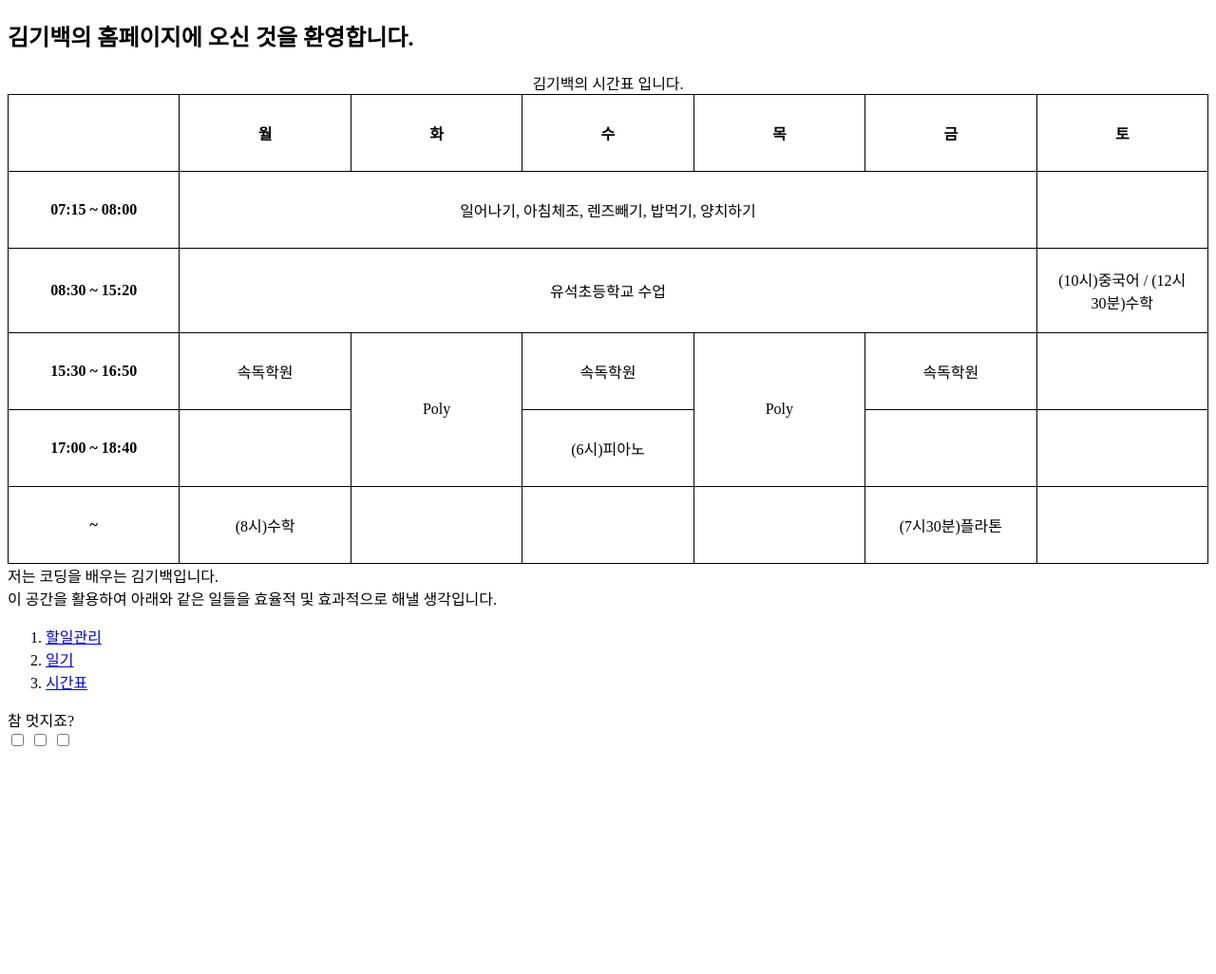
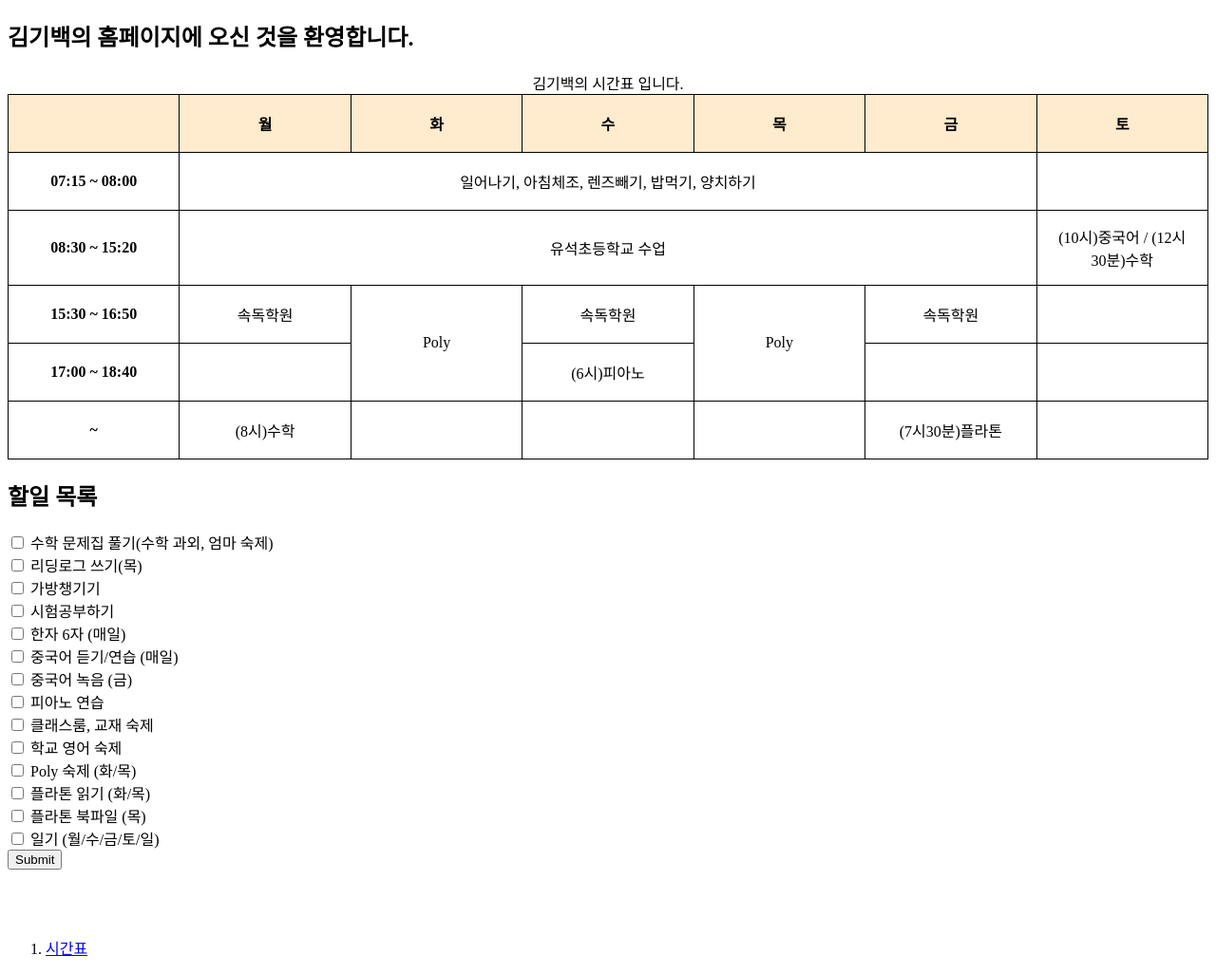
Before and after one commit to KevinKimCode/my_awesome_web, a plain HTML site: page index.html in a window 1280 px wide. Shown: the part 60-1086 px from the top of the page at 95% size. Before the commit the page ends 858 px from the top, so only its background shows below. Drawn offline with Linux system fonts and the light colour scheme; a script that the page names is missing.

Commit message:
Add files via upload

```diff
--- a/index.html
+++ b/index.html
@@ -1,4 +1,4 @@
-<!doctype html>
+<!DOCTYPE html>
 <html>
 <head>
   <title>Kevin Kim's Homepage</title>
@@ -8,14 +8,17 @@
       border: 1px solid black;
       border-collapse: collapse;
       text-align: center;
-      width : 100px;
-      height: 40px;
+      width : 75px;
+      height: 30px;
     }
     th, td {
-      padding: 20px;
+      padding: 15px;
     }
     th {
       text-align: center;
+    }
+    .head {
+      background-color:blanchedalmond;
     }
     }
   </style>
@@ -28,13 +31,13 @@
   <table style="width:100%">
    <caption>김기백의 시간표 입니다.</caption>
     <tr>
-      <th> </th>
-      <th>월</th>
-      <th>화</th>
-      <th>수</th>
-      <th>목</th>
-      <th>금</th>
-      <th>토</th>
+      <th class="head"></th>
+      <th class="head">월</th>
+      <th class="head">화</th>
+      <th class="head">수</th>
+      <th class="head">목</th>
+      <th class="head">금</th>
+      <th class="head">토</th>
     </tr>
     <tr>
       <th>07:15 ~ 08:00</th>
@@ -72,18 +75,65 @@
        </tr>
      </table>
 
-     저는 코딩을 배우는 김기백입니다.<br>이 공간을 활용하여 아래와 같은 일들을 효율적 및 효과적으로 해낼 생각입니다.
-     <ol>
-       <li><a href="할일관리.html"title="나는 슈퍼똘똘이">할일관리</a></li>
-       <li><a href="일기.html" title="나는 슈퍼똘똘이">일기</a></li>
-       <li><a href="시간표.html"title="나는 슈퍼똘똘이"> 시간표 </a></li>
-     </ol>
+<h2>할일 목록</h2>
+<form action="/action_page.php" method="get">
+  <input type="checkbox" name="math" value="done1"/>
+  <input type="hidden" name="math_hidden"/>
+  <label for="math"> 수학 문제집 풀기(수학 과외, 엄마 숙제)</label><br>
+  <input type="checkbox" name="clr" value="done2">
+  <label for="reading log"> 리딩로그 쓰기(목)</label><br>
+  <input type="checkbox" name="clr" value="done2">
+  <label for="pack backpack"> 가방챙기기 </label><br>
+  <input type="checkbox" name="clr" value="done2">
+  <label for="study for test"> 시험공부하기</label><br>
+  <input type="checkbox" name="clr" value="done2">
+  <label for="clr"> 한자 6자 (매일)</label><br>
+  <input type="checkbox" name="cll" value="done3">
+  <label for="cll"> 중국어 듣기/연습 (매일)</label><br>
+  <input type="checkbox" name="school" value="done4">
+  <label for="diary"> 중국어 녹음 (금)</label><br>
+  <input type="checkbox" name="diary" value="done6">
+  <label for="diary"> 피아노 연습</label><br>
+  <input type="checkbox" name="diary" value="done6">
+  <label for="school"> 클래스룸, 교재 숙제</label><br>
+  <input type="checkbox" name="poly" value="done5">
+  <label for="school"> 학교 영어 숙제</label><br>
+  <input type="checkbox" name="poly" value="done5">
+  <label for="poly"> Poly 숙제 (화/목)</label><br>
+  <input type="checkbox" name="diary" value="done6">
+  <label for="diary"> 플라톤 읽기 (화/목)</label><br>
+  <input type="checkbox" name="diary" value="done6">
+  <label for="diary"> 플라톤 북파일 (목)</label><br>
+  <input type="checkbox" name="diary" value="done6">
+  <label for="diary"> 일기 (월/수/금/토/일)</label><br>
+<input type="submit" value="Submit">
+</form>
+ <br><br><br
 
-  참 멋지죠?<br>
+  저는 코딩을 배우는 김기백입니다.<br>
+  <ol>
+    <li><a href="시간표.html"title="나는 슈퍼똘똘이"> 시간표 </a></li>
+  </ol>
 
-  <input type="checkbox">
-  <input type="checkbox">
-  <input type="checkbox">
+  <div id="disqus_thread"></div>
+<script>
+    /**
+    *  RECOMMENDED CONFIGURATION VARIABLES: EDIT AND UNCOMMENT THE SECTION BELOW TO INSERT DYNAMIC VALUES FROM YOUR PLATFORM OR CMS.
+    *  LEARN WHY DEFINING THESE VARIABLES IS IMPORTANT: https://disqus.com/admin/universalcode/#configuration-variables    */
+    /*
+    var disqus_config = function () {
+    this.page.url = PAGE_URL;  // Replace PAGE_URL with your page's canonical URL variable
+    this.page.identifier = PAGE_IDENTIFIER; // Replace PAGE_IDENTIFIER with your page's unique identifier variable
+    };
+    */
+    (function() { // DON'T EDIT BELOW THIS LINE
+    var d = document, s = d.createElement('script');
+    s.src = 'https://test-nou1fn5ur5.disqus.com/embed.js';
+    s.setAttribute('data-timestamp', +new Date());
+    (d.head || d.body).appendChild(s);
+    })();
+</script>
+<noscript>Please enable JavaScript to view the <a href="https://disqus.com/?ref_noscript">comments powered by Disqus.</a></noscript>
 
 </body>
 </html>
```
Also changed, not shown: 일정관리.html (+62 -0 lines).
